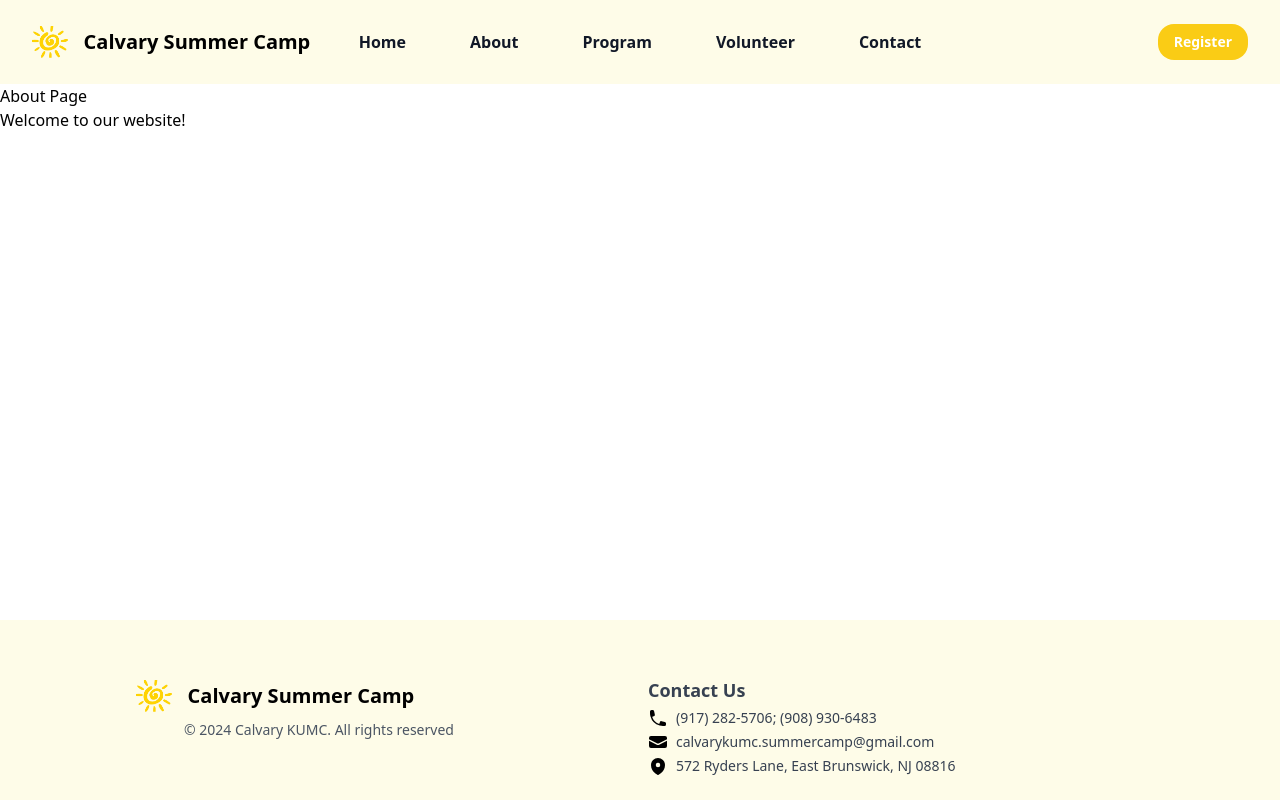
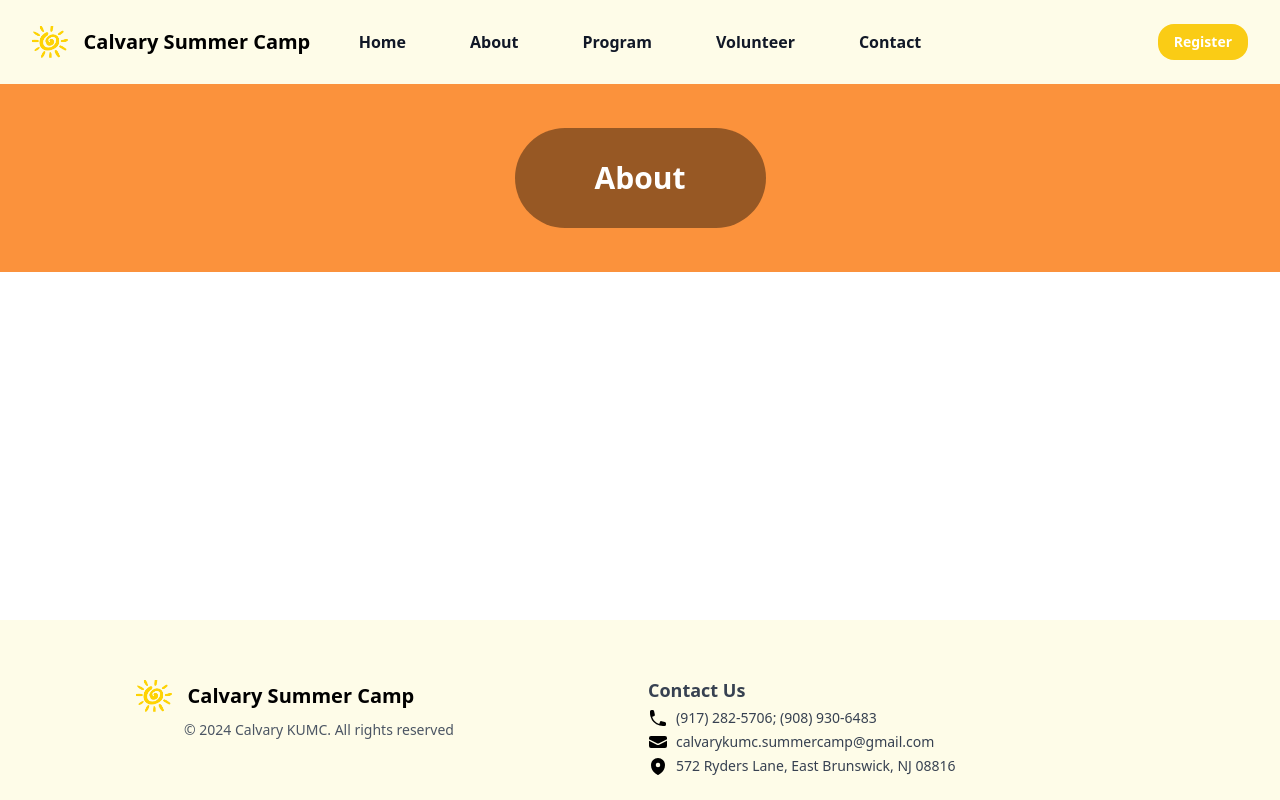
Before and after one commit to mkang2/SummerCamp2, a React (Create React App) app: page /about in a window 1280 px wide. Built offline with nearby package versions, Linux system fonts and the light colour scheme.

Commit message:
setting up link pages

```diff
--- a/src/App.js
+++ b/src/App.js
@@ -1,27 +1,32 @@
-import logo from './logo.svg';
-import './App.css';
-import Header from './header';
-import Footer from './footer';
-import { BrowserRouter as Router, Route, Routes } from 'react-router-dom';
-import HomePage from './home';
-import AboutPage from './about';
+// import logo from "./logo.svg";
+import "./App.css";
+import Header from "./header";
+import Footer from "./footer";
+import { BrowserRouter as Router, Route, Routes } from "react-router-dom";
+import HomePage from "./home";
+import AboutPage from "./about";
+import ProgramPage from "./program";
+import ContactPage from "./contact";
+import VolunteerPage from "./volunteer";
 
 function App() {
   return (
     <Router>
-      <div className='flex flex-col min-h-screen'>
+      <div className="flex flex-col min-h-screen">
         <Header />
         <div className="flex-grow">
           {/* Setup the Router Switch and Routes here */}
           <Routes>
             <Route path="/" element={<HomePage />} />
             <Route path="/about" element={<AboutPage />} />
+            <Route path="/program" element={<ProgramPage />} />
+            <Route path="/volunteer" element={<VolunteerPage />} />
+            <Route path="/contact" element={<ContactPage />} />
           </Routes>
         </div>
         <Footer />
       </div>
     </Router>
-
   );
 }
 
--- a/src/about.js
+++ b/src/about.js
@@ -2,9 +2,10 @@ import React from "react";
 
 function AboutPage() {
   return (
-    <div>
-      <h1>About Page</h1>
-      <p>Welcome to our website!</p>
+    <div className="w-full bg-orange-400 flex items-center justify-center py-11">
+      <div className="bg-black bg-opacity-40 rounded-full px-20 py-8">
+        <span className="text-white text-3xl font-bold">About</span>
+      </div>
     </div>
   );
 }
--- /dev/null
+++ b/src/contact.js
@@ -0,0 +1,13 @@
+import React from "react";
+
+function ProgramPage() {
+  return (
+    <div className="w-full bg-green-400 flex items-center justify-center py-11">
+      <div className="bg-black bg-opacity-40 rounded-full px-20 py-8">
+        <span className="text-white text-3xl font-bold">Contact</span>
+      </div>
+    </div>
+  );
+}
+
+export default ProgramPage;
--- /dev/null
+++ b/src/program.js
@@ -0,0 +1,13 @@
+import React from "react";
+
+function ProgramPage() {
+  return (
+    <div className="w-full bg-blue-400 flex items-center justify-center py-11">
+      <div className="bg-black bg-opacity-40 rounded-full px-20 py-8">
+        <span className="text-white text-3xl font-bold">Program</span>
+      </div>
+    </div>
+  );
+}
+
+export default ProgramPage;
--- /dev/null
+++ b/src/volunteer.js
@@ -0,0 +1,13 @@
+import React from "react";
+
+function VolunteerPage() {
+  return (
+    <div className="w-full bg-purple-400 flex items-center justify-center py-11">
+      <div className="bg-black bg-opacity-40 rounded-full px-20 py-8">
+        <span className="text-white text-3xl font-bold">Volunteer</span>
+      </div>
+    </div>
+  );
+}
+
+export default VolunteerPage;
```
Also changed, not shown: src/header.js (+11 -11 lines).
